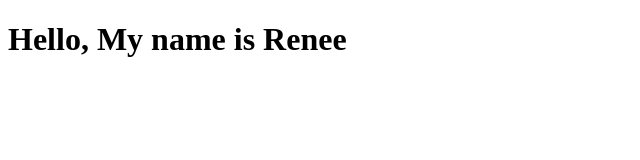
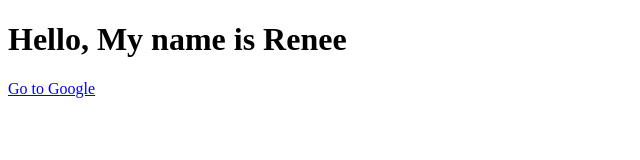
Before and after one commit to Reneemgondek/Portfolio, a plain HTML site: page index.html in a window 1280 px wide. Shown: the whole page, without its empty margins (0-640 px from the left). Drawn offline with Linux system fonts and the light colour scheme.

Commit message:
Update index.html

```diff
--- a/index.html
+++ b/index.html
@@ -8,5 +8,6 @@
 <body>
 
 <h1>Hello, My name is Renee</h1>
+<p><a href="https://google.com">Go to Google</a></p>
 </body>
 </html>
```
